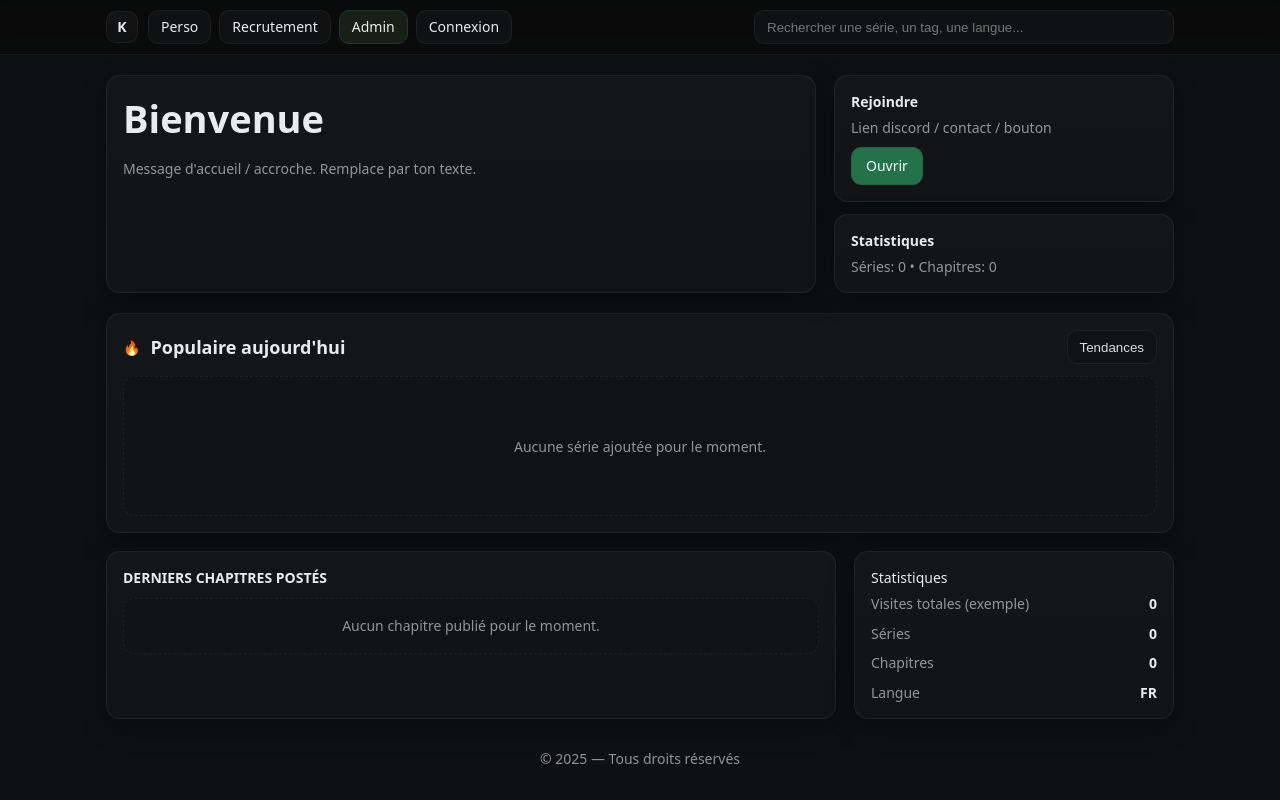
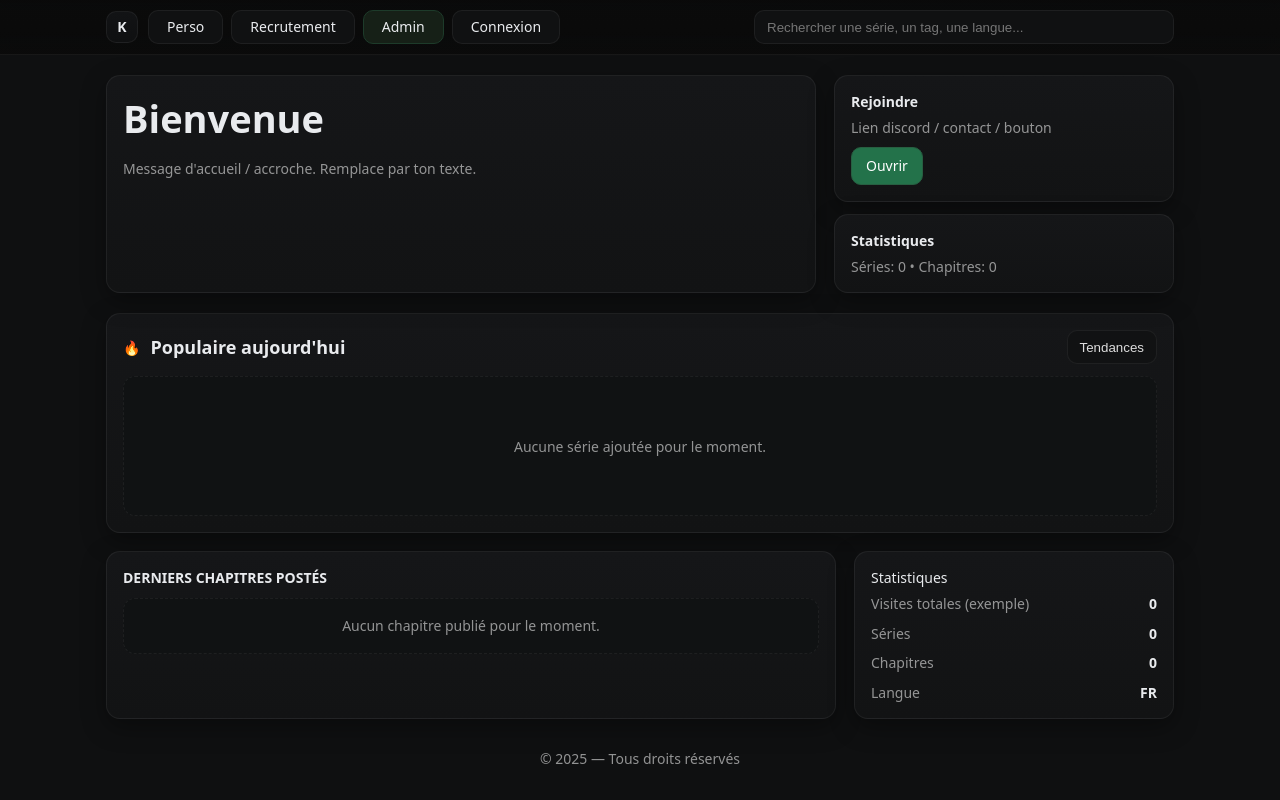
Before and after one commit to YungFritz/kyys-letters, a React (Vite) app: page / in a window 1280 px wide. Built offline with nearby package versions, Linux system fonts and the light colour scheme.

Commit message:
Update index.css

```diff
--- a/src/index.css
+++ b/src/index.css
@@ -49,8 +49,9 @@ a{ color:inherit; text-decoration:none }
 .desktop-nav{ display:flex; gap:8px }
 .nav-btn{
   display:inline-grid; place-items:center;
-  height:34px; padding:0 12px;
+  height:34px; padding:0 18px; /* + de padding horizontal */
   background:#101112; border:1px solid var(--border); border-radius:10px;
+  white-space: nowrap;          /* empêche le texte de passer à la ligne */
 }
 .nav-btn.active{ background:#162017; border-color:#1d3b2a }
 
```
